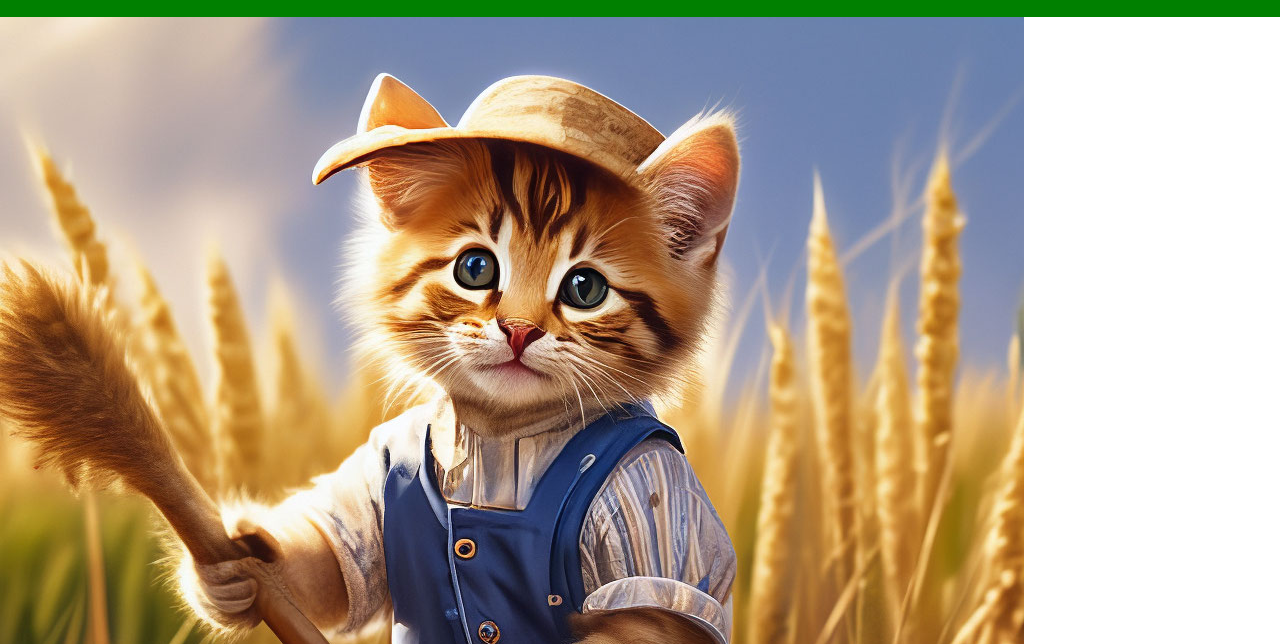
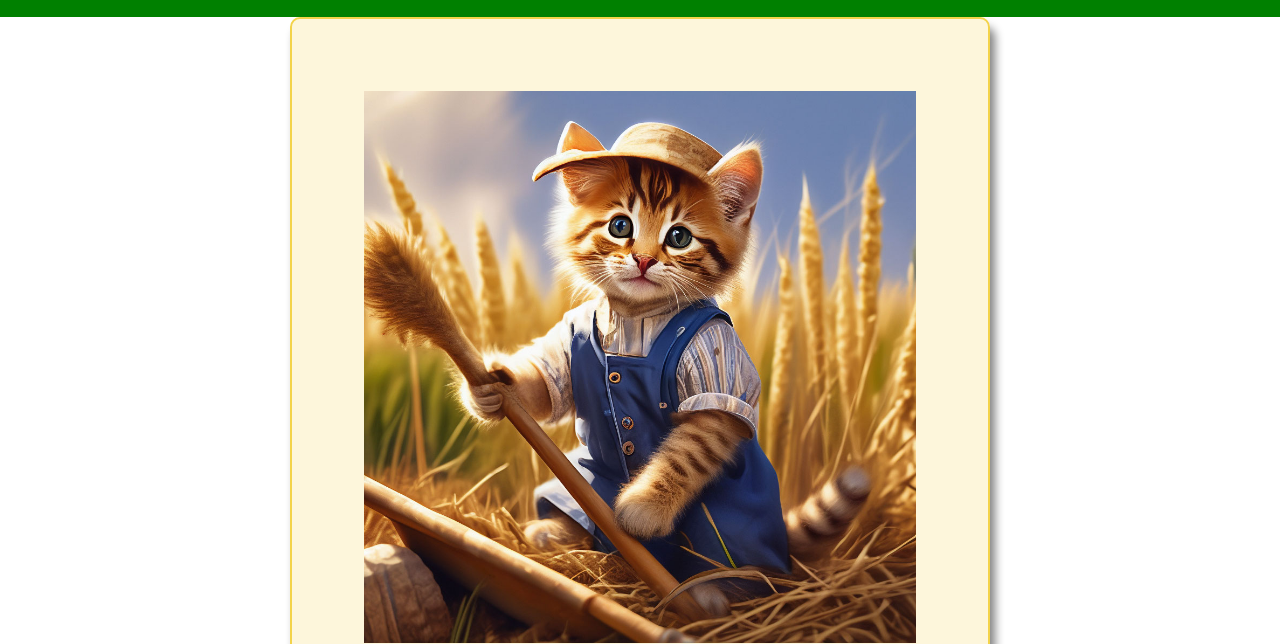
Before and after one commit to benjaminhaverbeke/Projet-Final, a plain HTML site: page index.html in a window 1280 px wide. Shown: the part 103-747 px from the top of the page. Drawn offline with Linux system fonts and the light colour scheme.

Commit message:
Transfert du code codenaf/style.css vers style.css.

```diff
--- a/style.css
+++ b/style.css
@@ -131,3 +131,34 @@ header {
   border-radius: 8px;
   margin-top: 15px;
 }
+
+
+/****************************   MAIN    ***************************************/
+main{
+    overflow: scroll;
+    width: 80vw;
+    max-width: 1200px;
+    margin: auto;
+    font-size: 1.5em;
+    overflow: hidden;
+}
+main div{
+    border: 2px solid #F3D34A;
+    text-align: center;
+    width: 80%;
+    max-width: 700px;
+    margin: auto;
+    margin-bottom: 50vh;
+    padding: 3em;
+    box-shadow: 5px 10px 10px gray;
+    border-radius: 10px;
+    background-color: rgba(243, 211, 74, 0.2);
+}
+
+
+main img{
+    width: 100%;
+}
+.description-text{
+    padding: 20px 10px;
+}
```
